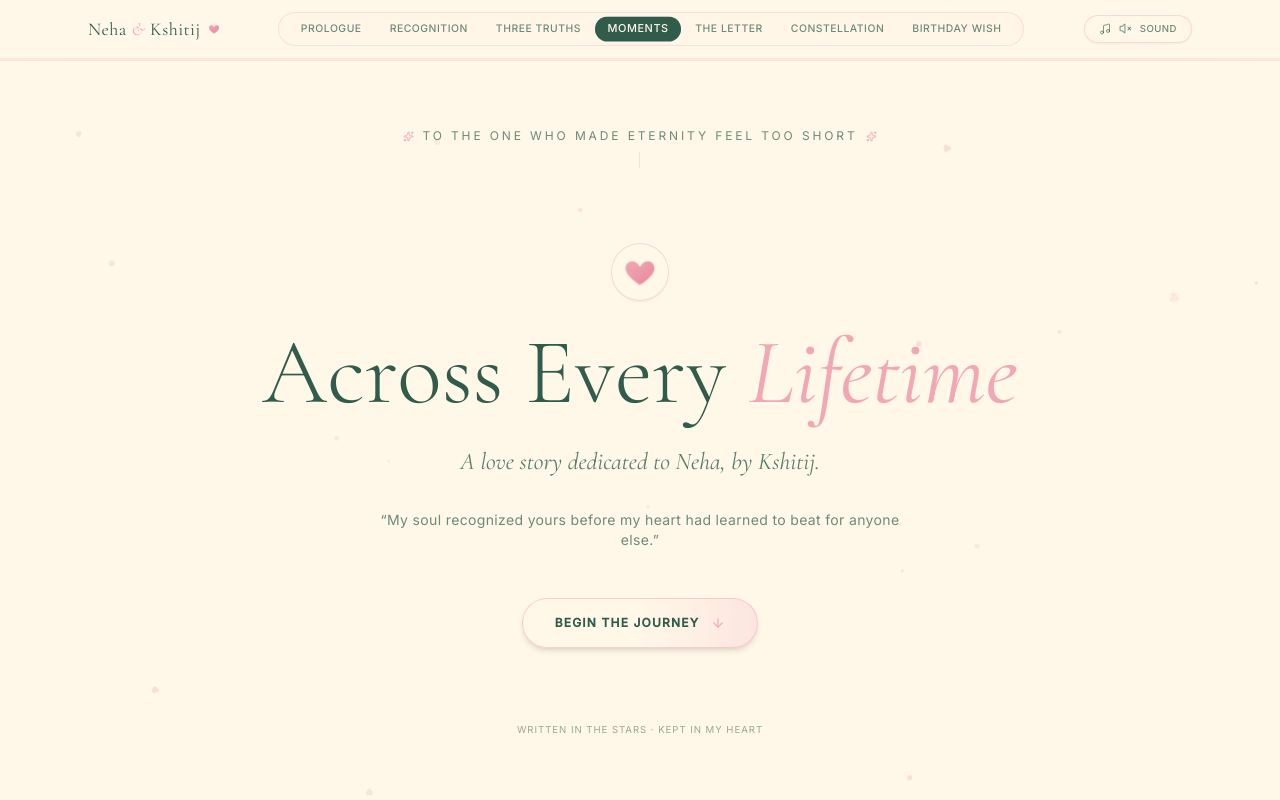
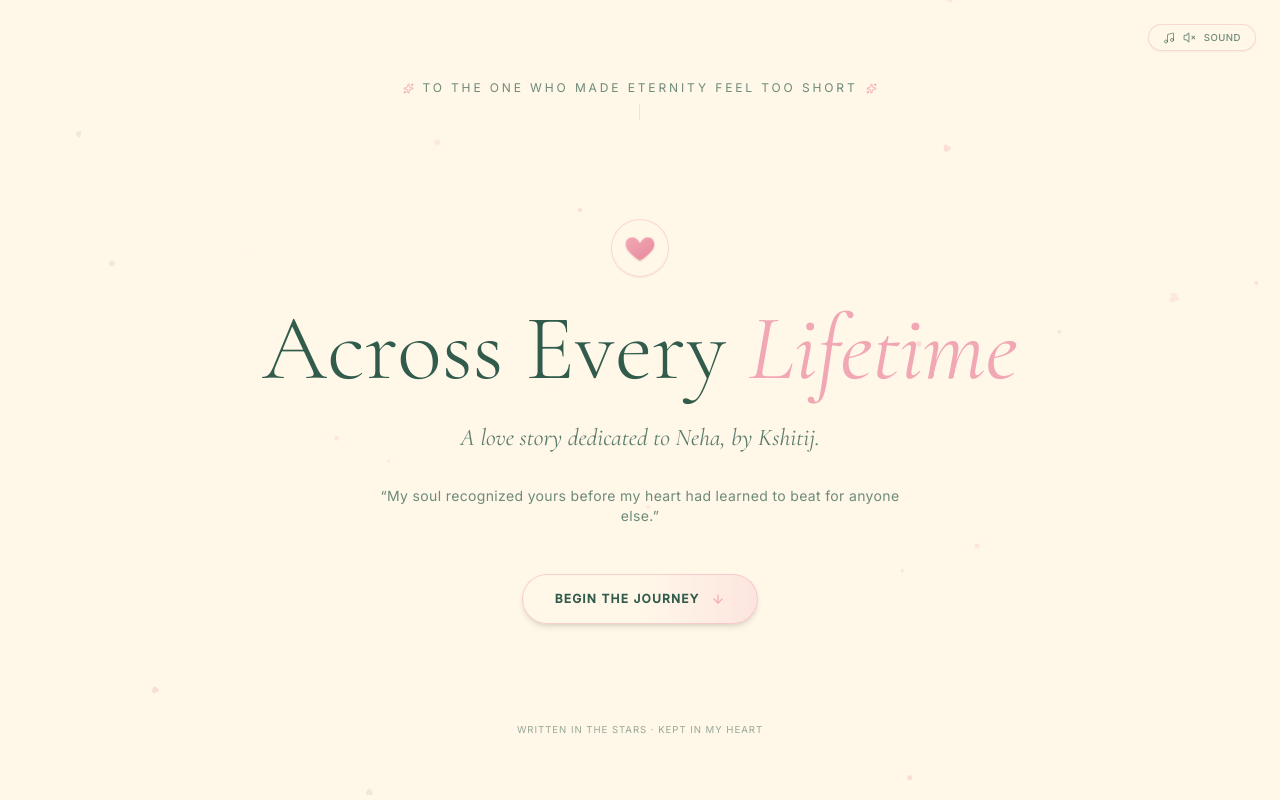
Before and after one commit to kshitijx07/bday-repo, a React (Vite) app: page / in a window 1280 px wide. Shown: the top 800 px of the page. Built offline with nearby package versions, Linux system fonts and the light colour scheme.

Commit message:
style: remove navigation bar for clean editorial view

```diff
--- a/src/App.tsx
+++ b/src/App.tsx
@@ -1,6 +1,6 @@
-import NavBar from './components/NavBar';
 import ParticleCanvas from './components/ParticleCanvas';
 import CustomCursor from './components/CustomCursor';
+import AudioToggle from './components/AudioToggle';
 import PrologueSection from './components/PrologueSection';
 import RecognitionSection from './components/RecognitionSection';
 import TruthsSection from './components/TruthsSection';
@@ -18,8 +18,10 @@ export default function App() {
       {/* Custom Romantic Magnetic Cursor for Desktop */}
       <CustomCursor />
 
-      {/* Floating Top Nav & Audio Controller */}
-      <NavBar />
+      {/* Floating Audio Controller (Minimal Top-Right) */}
+      <div className="fixed top-4 right-4 sm:top-6 sm:right-6 z-50">
+        <AudioToggle />
+      </div>
 
       {/* Poetic Parallax Chapters */}
       <main className="relative z-10 flex flex-col w-full">
--- a/src/components/NavBar.tsx
+++ /dev/null
@@ -1,100 +0,0 @@
-import { useEffect, useState } from 'react';
-import Heart from './Heart';
-import AudioToggle from './AudioToggle';
-
-interface NavItem {
-  id: string;
-  label: string;
-  short: string;
-}
-
-const NAV_ITEMS: NavItem[] = [
-  { id: 'prologue', label: 'Prologue', short: 'Intro' },
-  { id: 'recognition', label: 'Recognition', short: 'I' },
-  { id: 'truths', label: 'Three Truths', short: 'II' },
-  { id: 'archive', label: 'Moments', short: 'III' },
-  { id: 'letter', label: 'The Letter', short: 'IV' },
-  { id: 'constellation', label: 'Constellation', short: 'V' },
-  { id: 'wish', label: 'Birthday Wish', short: 'VI' },
-];
-
-export default function NavBar() {
-  const [scrollProgress, setScrollProgress] = useState(0);
-  const [activeSection, setActiveSection] = useState('prologue');
-
-  useEffect(() => {
-    const handleScroll = () => {
-      const totalScroll = document.documentElement.scrollHeight - window.innerHeight;
-      if (totalScroll > 0) {
-        setScrollProgress((window.scrollY / totalScroll) * 100);
-      }
-
-      // Check active section
-      for (let i = NAV_ITEMS.length - 1; i >= 0; i--) {
-        const el = document.getElementById(NAV_ITEMS[i].id);
-        if (el) {
-          const rect = el.getBoundingClientRect();
-          if (rect.top <= window.innerHeight * 0.4) {
-            setActiveSection(NAV_ITEMS[i].id);
-            break;
-          }
-        }
-      }
-    };
-
-    window.addEventListener('scroll', handleScroll, { passive: true });
-    return () => window.removeEventListener('scroll', handleScroll);
-  }, []);
-
-  const scrollTo = (id: string) => {
-    const el = document.getElementById(id);
-    if (el) {
-      el.scrollIntoView({ behavior: 'smooth' });
-    }
-  };
-
-  return (
-    <header className="fixed top-0 left-0 right-0 z-50 backdrop-blur-xl bg-ivory/75 border-b border-blush/25 transition-all">
-      <div className="max-w-6xl mx-auto px-4 py-2.5 sm:px-6 sm:py-3 flex items-center justify-between">
-        {/* Brand / Couple monogram */}
-        <button
-          onClick={() => scrollTo('prologue')}
-          className="flex items-center gap-2 group text-left cursor-pointer"
-        >
-          <span className="font-serif text-base sm:text-lg font-normal tracking-wide text-sky group-hover:text-blush transition-colors">
-            Neha <span className="text-blush font-serif italic">&amp;</span> Kshitij
-          </span>
-          <Heart size={10} className="animate-beat text-blush" />
-        </button>
-
-        {/* Section Quick Jump Pill */}
-        <nav className="hidden md:flex items-center gap-1 bg-ivory/90 rounded-full px-2.5 py-1 border border-blush/30 shadow-xs">
-          {NAV_ITEMS.map((item) => (
-            <button
-              key={item.id}
-              onClick={() => scrollTo(item.id)}
-              className={`px-3 py-1 rounded-full text-[0.65rem] tracking-wider uppercase font-medium transition-all duration-300 ${
-                activeSection === item.id
-                  ? 'bg-sky text-ivory shadow-xs scale-105'
-                  : 'text-sky/70 hover:text-sky hover:bg-blush/15'
-              }`}
-            >
-              {item.label}
-            </button>
-          ))}
-        </nav>
-
-        {/* Audio Toggle */}
-        <AudioToggle />
-      </div>
-
-      {/* 1px Scroll Progress Line */}
-      <div className="h-[2px] w-full bg-blush/20">
-        <div
-          className="h-full bg-gradient-to-r from-blush via-blush-dark to-sky transition-all duration-150 ease-out"
-          style={{ width: `${scrollProgress}%` }}
-        />
-      </div>
-    </header>
-  );
-}
--- a/src/components/PrologueSection.tsx
+++ b/src/components/PrologueSection.tsx
@@ -18,7 +18,7 @@ export default function PrologueSection() {
   return (
     <section
       id="prologue"
-      className="relative min-h-[100dvh] flex flex-col justify-between items-center text-center px-5 pt-28 pb-12 sm:pt-32 sm:pb-16 overflow-hidden"
+      className="relative min-h-[100dvh] flex flex-col justify-between items-center text-center px-5 pt-16 pb-12 sm:pt-20 sm:pb-16 overflow-hidden"
     >
       {/* Top Monogram Tagline */}
       <motion.div
```
